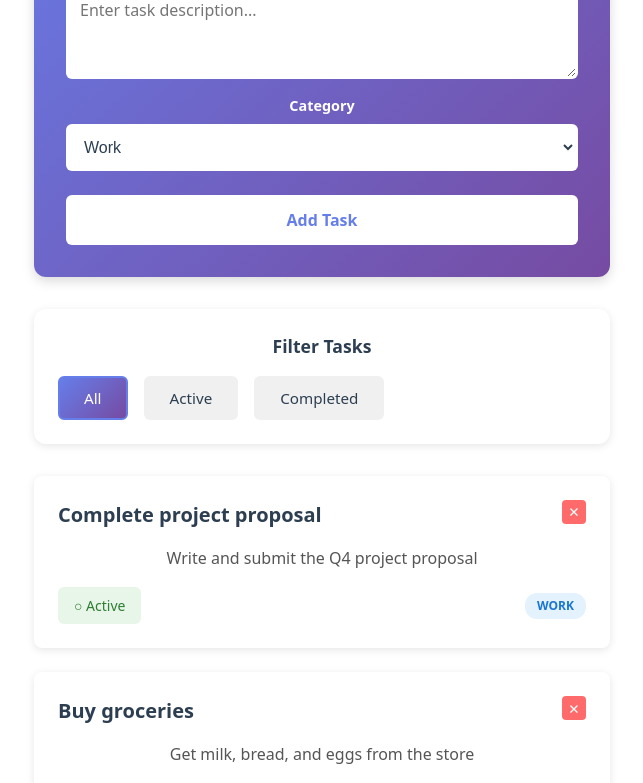
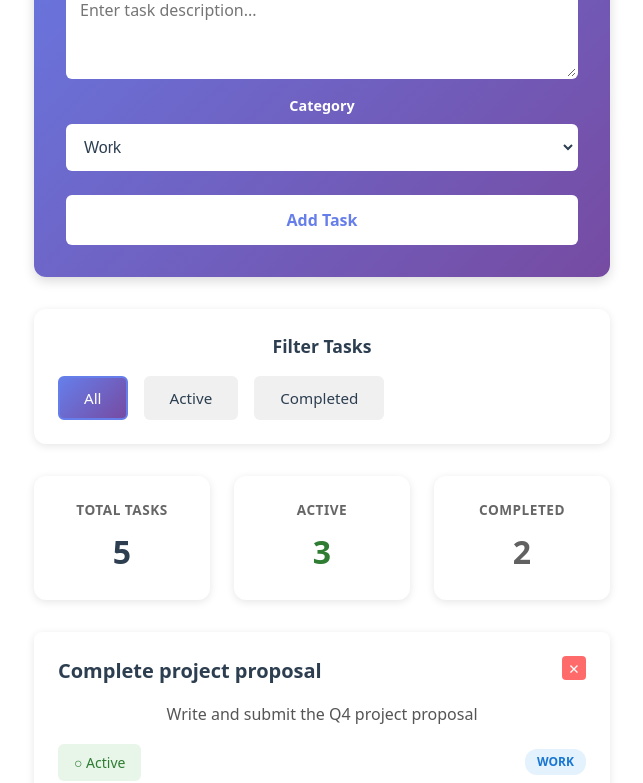
Before and after one commit to Chas-Henrik/vue-v-1-workshop-task-tracker, a Vue app in the folder task-tracker/: page / in a window 1280 px wide. Shown: the part 415-1198 px from the top of the page, without its empty margins (318-961 px from the left). Built offline with nearby package versions, Linux system fonts and the light colour scheme.

Commit message:
Add task statistics panel with total, active, and completed task counts

```diff
--- a/task-tracker/src/App.vue
+++ b/task-tracker/src/App.vue
@@ -95,6 +95,16 @@ const filteredTasks = computed(() => {
   }
   return tasks.value
 })
+
+const totalTasks = computed(() => tasks.value.length)
+
+const activeTasks = computed(() =>
+  tasks.value.filter(task => task.status === 'active').length
+)
+
+const completedTasks = computed(() =>
+  tasks.value.filter(task => task.status === 'completed').length
+)
 </script>
 
 <template>
@@ -161,6 +171,22 @@ const filteredTasks = computed(() => {
         >
           Completed
         </button>
+      </div>
+    </div>
+
+    <!-- Statistics Panel -->
+    <div class="stats-panel">
+      <div class="stat">
+        <span class="stat-label">Total Tasks</span>
+        <span class="stat-value">{{ totalTasks }}</span>
+      </div>
+      <div class="stat">
+        <span class="stat-label">Active</span>
+        <span class="stat-value active">{{ activeTasks }}</span>
+      </div>
+      <div class="stat">
+        <span class="stat-label">Completed</span>
+        <span class="stat-value completed">{{ completedTasks }}</span>
       </div>
     </div>
 
@@ -325,6 +351,46 @@ h1 {
   border-color: #667eea;
 }
 
+.stats-panel {
+  display: grid;
+  grid-template-columns: repeat(auto-fit, minmax(150px, 1fr));
+  gap: 1.5rem;
+  margin-bottom: 2rem;
+}
+
+.stat {
+  background: white;
+  border-radius: 12px;
+  padding: 1.5rem;
+  box-shadow: 0 2px 8px rgba(0, 0, 0, 0.1);
+  text-align: center;
+}
+
+.stat-label {
+  display: block;
+  color: #666;
+  font-size: 0.85rem;
+  font-weight: 600;
+  text-transform: uppercase;
+  margin-bottom: 0.5rem;
+  letter-spacing: 0.5px;
+}
+
+.stat-value {
+  display: block;
+  color: #2c3e50;
+  font-size: 2rem;
+  font-weight: bold;
+}
+
+.stat-value.active {
+  color: #2e7d32;
+}
+
+.stat-value.completed {
+  color: #616161;
+}
+
 .task-list {
   display: grid;
   grid-template-columns: repeat(auto-fill, minmax(300px, 1fr));
```
